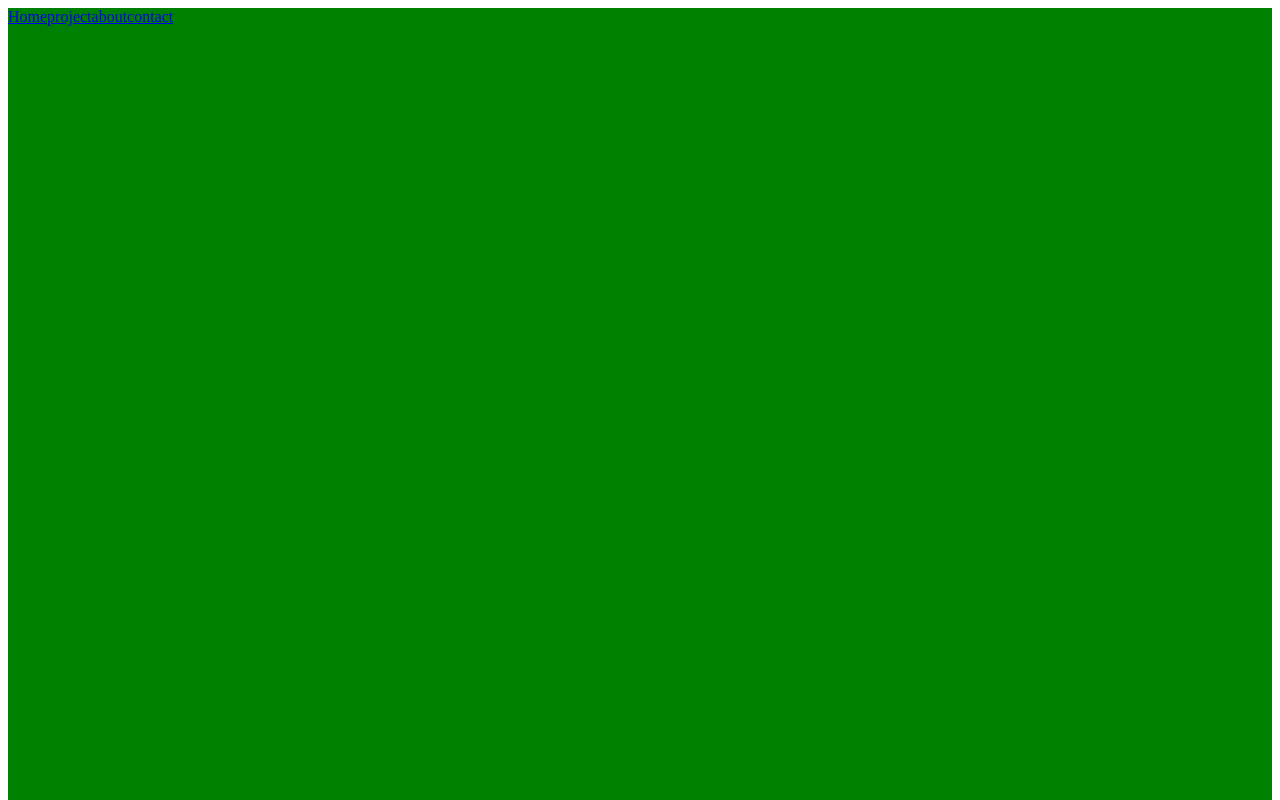
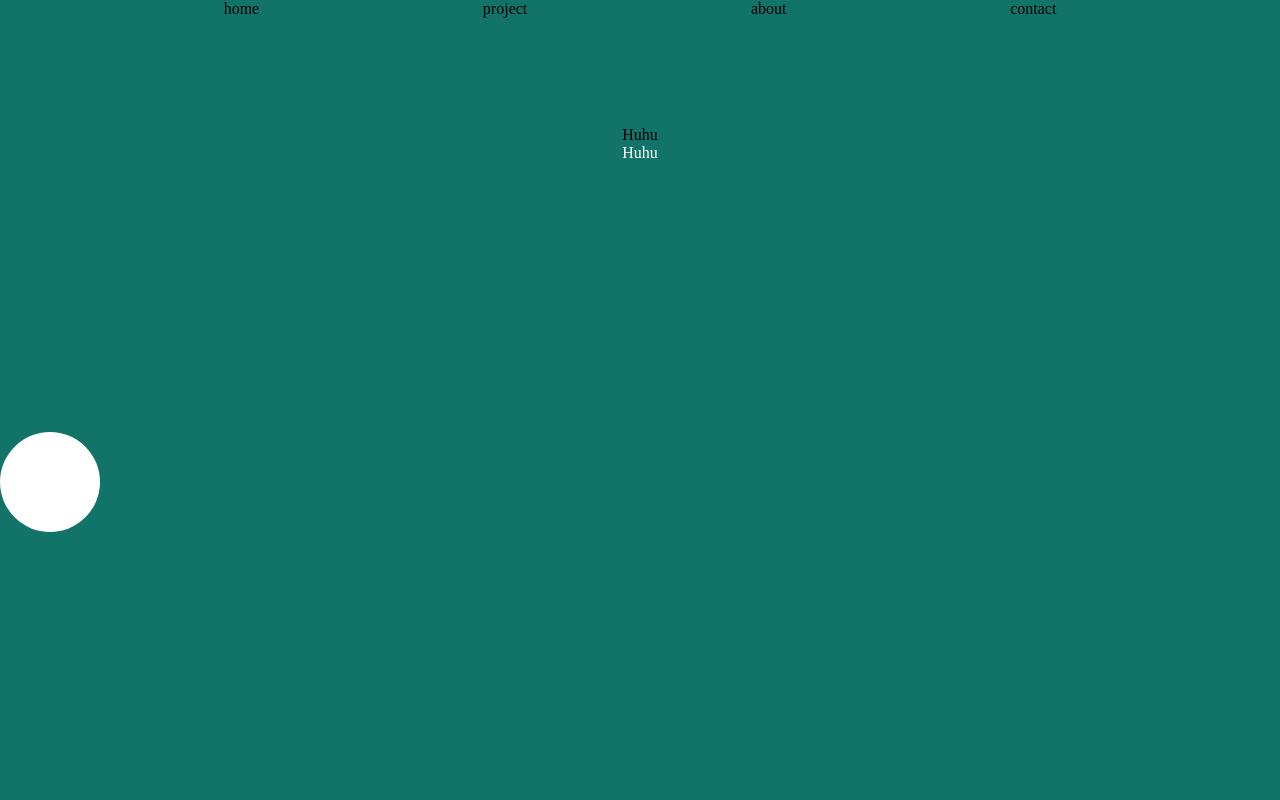
Before and after one commit to DerElchausdemAll/personal-website, a React (Create React App) app: page / in a window 1280 px wide. Shown: the top 800 px of the page. Built offline with nearby package versions, Linux system fonts and the light colour scheme.

Commit message:
feat: parallax effect basic

```diff
--- a/package.json
+++ b/package.json
@@ -13,7 +13,8 @@
     "@emotion/styled": "^11.6.0",
     "react": "^17.0.2",
     "react-dom": "^17.0.2",
-    "react-router-dom": "^6.2.2"
+    "react-router-dom": "^6.2.2",
+    "react-scroll": "^1.8.6"
   },
   "devDependencies": {
     "@stylelint/postcss-css-in-js": "^0.37.2",
--- a/src/App.jsx
+++ b/src/App.jsx
@@ -1,17 +1,35 @@
-import React from "react";
+import React, { useState, useEffect } from "react";
 import HeroElement from "./components/organisms/hero-section";
 import Project from "./components/organisms/project";
 import About from "./components/organisms/about";
 import Contact from "./components/organisms/contact";
+import { StyledContainer } from "./styled";
 
 const App = () => {
+	const [offsetY, setOffsetY] = useState(0);
+	const handleScroll = () => setOffsetY(window.pageYOffset);
+
+	useEffect(() => {
+		window.addEventListener("scroll", handleScroll);
+
+		return () => window.removeEventListener("scroll", handleScroll);
+	}, []);
+
 	return (
-		<div>
-			<HeroElement />
-			<Project />
-			<About />
-			<Contact />
-		</div>
+		<StyledContainer>
+			<section>
+				<HeroElement />
+			</section>
+			<section>
+				<Project />
+			</section>
+			<section>
+				<About />
+			</section>
+			<section>
+				<Contact />
+			</section>
+		</StyledContainer>
 	);
 };
 
--- /dev/null
+++ b/src/components/ions/styles/index.js
@@ -0,0 +1,27 @@
+import { css } from "@emotion/react";
+
+export const globalStyle = css`
+	*,
+	*::before,
+	*::after {
+		box-sizing: border-box;
+		margin: 0;
+	}
+
+	html {
+		height: 100%;
+		font-size: 16px;
+	}
+
+	/* body {
+		display: flex;
+		flex-direction: column;
+		height: 100%;
+		margin: 0;
+		overflow: auto;
+		font-size: 1rem;
+		-webkit-overflow-scrolling: touch;
+
+		/* scroll-snap-type: y mandatory;
+		position: relative; } */
+`;
--- a/src/components/molecules/menu/index.jsx
+++ b/src/components/molecules/menu/index.jsx
@@ -1,13 +1,24 @@
 import React from "react";
+import { StyledContainer } from "./styled";
+
+import { Link } from "react-scroll";
 
 const Menu = () => {
 	return (
-		<div>
-			<a href="#menu">Home</a>
-			<a href="#project">project</a>
-			<a href="#about">about</a>
-			<a href="#contact">contact</a>
-		</div>
+		<StyledContainer>
+			<Link to="hero" spy={true} smooth={true} offset={0} duration={1000}>
+				home
+			</Link>
+			<Link to="project" spy={true} smooth={true} offset={0} duration={1000}>
+				project
+			</Link>
+			<Link to="about" spy={true} smooth={true} offset={0} duration={1000}>
+				about
+			</Link>
+			<Link to="contact" spy={true} smooth={true} offset={0} duration={1000}>
+				contact
+			</Link>
+		</StyledContainer>
 	);
 };
 
--- /dev/null
+++ b/src/components/molecules/menu/styled.js
@@ -0,0 +1,6 @@
+import styled from "@emotion/styled";
+
+export const StyledContainer = styled.div`
+	display: flex;
+	justify-content: space-evenly;
+`;
--- a/src/components/organisms/about/styled.js
+++ b/src/components/organisms/about/styled.js
@@ -1,6 +1,6 @@
 import styled from "@emotion/styled";
 
 export const StyledAbout = styled.div`
-	background: blue;
-	height: 100vh;
+	/* background: #127369; */
+	/* height: 100vh; */
 `;
--- a/src/components/organisms/contact/styled.js
+++ b/src/components/organisms/contact/styled.js
@@ -1,6 +1,6 @@
 import styled from "@emotion/styled";
 
 export const StyledContact = styled.div`
-	background: orange;
-	height: 100vh;
+	/* background: orange; */
+	/* height: 100vh; */
 `;
--- a/src/components/organisms/hero-section/index.jsx
+++ b/src/components/organisms/hero-section/index.jsx
@@ -1,11 +1,63 @@
-import React from "react";
+import React, { useEffect, useState } from "react";
 import Menu from "../../molecules/menu";
 import { StyledHero } from "./styled";
 
 const HeroElement = () => {
+	const [offsetY, setOffsetY] = useState(0);
+	const handleScroll = () => setOffsetY(window.pageYOffset);
+
+	useEffect(() => {
+		window.addEventListener("scroll", handleScroll);
+
+		return () => window.removeEventListener("scroll", handleScroll);
+	}, []);
+
 	return (
-		<StyledHero>
-			<Menu id="menu" />
+		<StyledHero id="hero">
+			<Menu />
+			<br />
+			<br />
+			<br />
+			<br />
+			<br />
+			<br />
+			<div style={{ transform: `translateX(-${offsetY * 0.5}px)`, textAlign: "center" }}>
+				Huhu
+			</div>
+			<div
+				style={{
+					transform: `translateX(${offsetY * 0.5}px)`,
+					color: "white",
+					textAlign: "center",
+				}}
+			>
+				Huhu
+			</div>
+			<br />
+			<br />
+			<br />
+			<br />
+			<br />
+			<br />
+			<br />
+			<br />
+			<br />
+			<br />
+			<br />
+			<br />
+			<br />
+			<br />
+			<br />
+			<div
+				style={{
+					transform: `translateY(-${offsetY * 1.5}px)`,
+					borderRadius: "50%",
+					height: 100,
+					width: 100,
+					background: "white",
+				}}
+			></div>
+			<br />
 		</StyledHero>
 	);
 };
--- a/src/components/organisms/hero-section/styled.js
+++ b/src/components/organisms/hero-section/styled.js
@@ -1,6 +1,6 @@
 import styled from "@emotion/styled";
 
 export const StyledHero = styled.div`
-	background: green;
+	background: #127369;
 	height: 100vh;
 `;
--- a/src/components/organisms/project/styled.js
+++ b/src/components/organisms/project/styled.js
@@ -1,6 +1,6 @@
 import styled from "@emotion/styled";
 
 export const StyledProject = styled.div`
-	background: red;
+	background: white;
 	height: 100vh;
 `;
--- a/src/index.jsx
+++ b/src/index.jsx
@@ -2,8 +2,12 @@ import React from "react";
 import ReactDOM from "react-dom";
 import App from "./App";
 
+import { globalStyle } from "./components/ions/styles";
+import { Global } from "@emotion/react";
+
 ReactDOM.render(
 	<React.StrictMode>
+		<Global styles={globalStyle} />
 		<App />
 	</React.StrictMode>,
 	document.getElementById("root")
--- /dev/null
+++ b/src/styled.js
@@ -0,0 +1,13 @@
+import styled from "@emotion/styled";
+
+export const StyledContainer = styled.div`
+	height: 100vh;
+	/* position: relative; */
+	/* scroll-snap-type: y mandatory;
+	overflow-y: scroll; */
+
+	section {
+		/* scroll-snap-align: start; */
+		height: 100vh;
+	}
+`;
```
Also changed, not shown: 1 other file (tests, documents, lock files or other folders).
